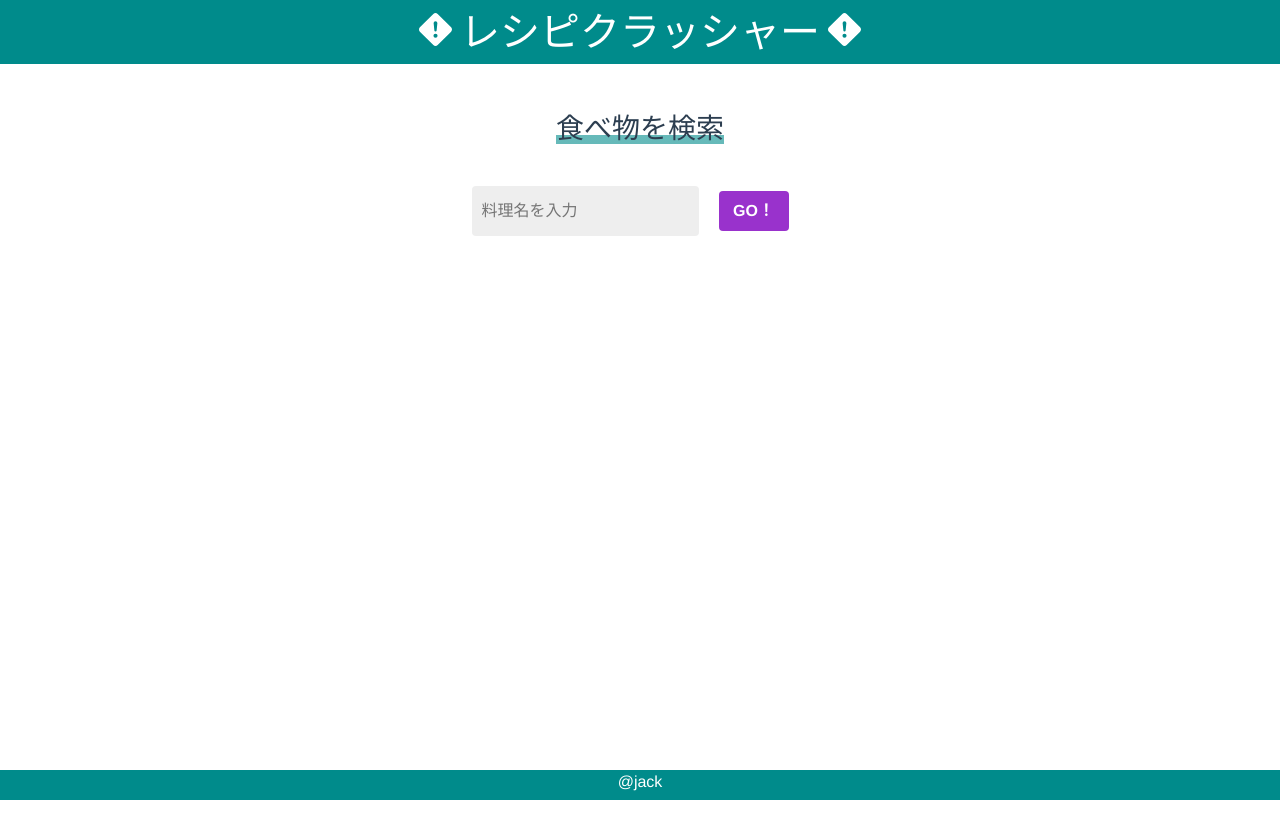
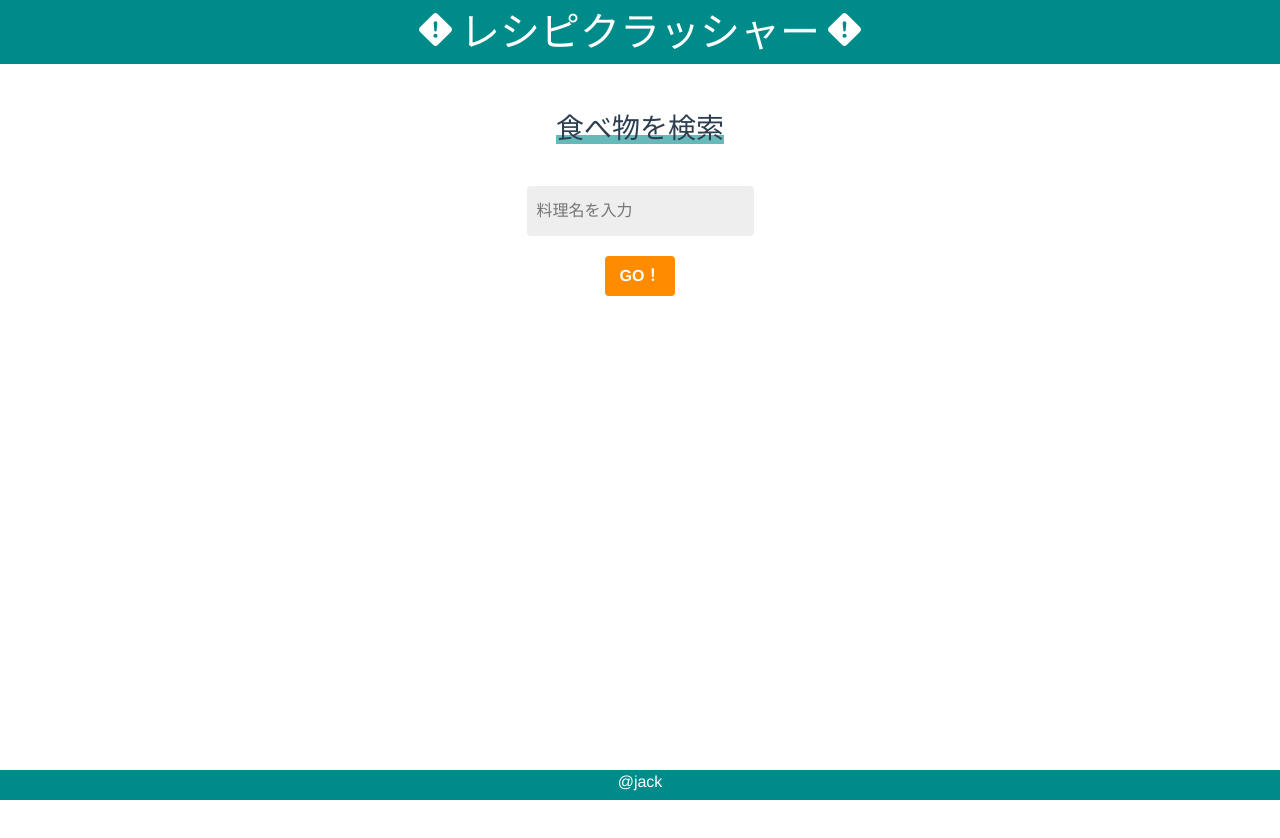
Before and after one commit to jack-app/jackHack2022_F, a Vue app: page / in a window 1280 px wide. Shown: the top 838 px of the page. Built offline with nearby package versions, Linux system fonts and the light colour scheme.

Commit message:
ボタンの色を変えました

```diff
--- a/src/components/SearchBox.vue
+++ b/src/components/SearchBox.vue
@@ -2,6 +2,7 @@
   <div class="form">
     <h3><span>食べ物を検索</span></h3>
     <input id="sbox1" v-model="menu" type="text" placeholder="料理名を入力" />
+    <br />
     <input id="sbtn1" type="button" @click="getRecipe" value="GO！" />
   </div>
 
@@ -72,7 +73,7 @@ input#sbtn1 {
   width: 70px;
   height: 40px;
   border-radius: 4px;
-  background: darkorchid;
+  background-color: darkorange;
   border: none;
   color: #fff;
   font-weight: bold;
```
